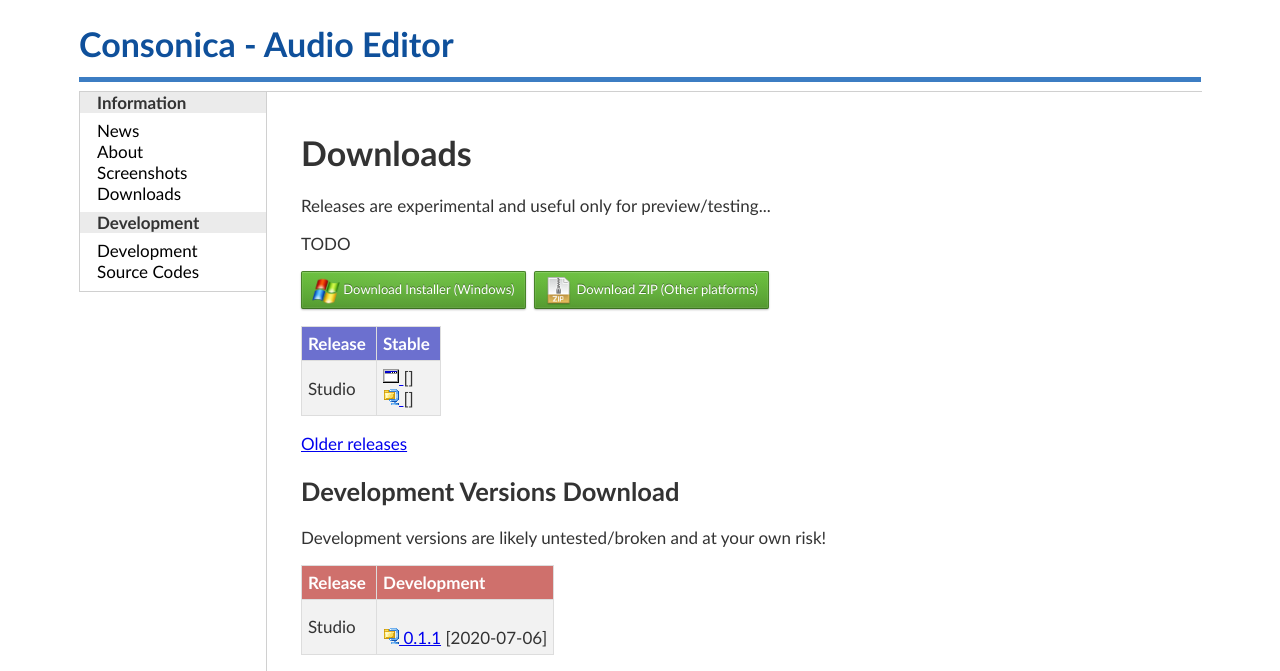
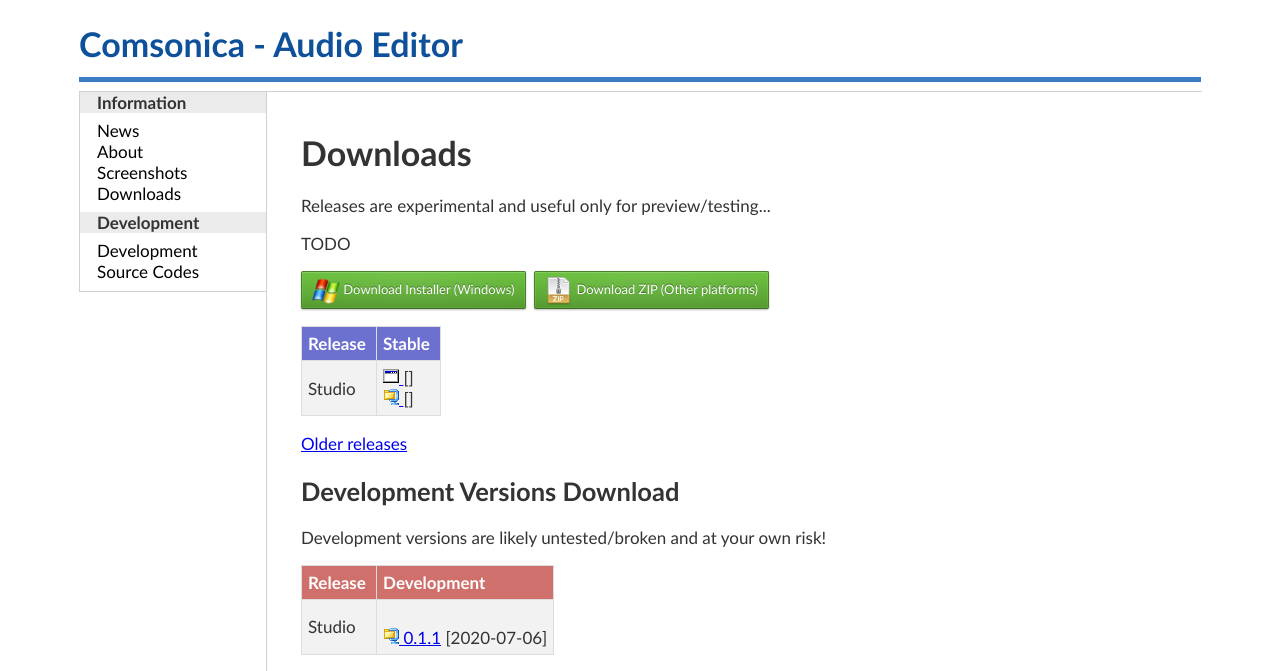
Before and after one commit to comusika/comusika-web, a PHP site: page /?downloads in a window 1280 px wide. Shown: the top 671 px of the page. Run offline with PHP 8.4, Linux system fonts and the light colour scheme; data that the repository does not hold is empty.

Commit message:
Renamed to comsonica - 2

```diff
--- a/download/download-list.php
+++ b/download/download-list.php
@@ -7,29 +7,29 @@
 //      $stb_date = '2017-01-20';
       $dev_ver = '0.1.1';
       $dev_date = '2020-07-06';
-      $dev_snap = 'SNAPSHOT-20200706';
+      $dev_snap = 'SNAPSHOT-20200708';
 
       $variants['stb'][0]['name'] = 'Windows Installer';
       $variants['stb'][0]['ver'] = $stb_ver;
       $variants['stb'][0]['date'] = $stb_date;
       $variants['stb'][0]['icon'] = 'exe';
-      $variants['stb'][0]['file'] = 'consonica-studio-'.$stb_ver.'-win32.exe';
+      $variants['stb'][0]['file'] = 'comsonica-studio-'.$stb_ver.'-win32.exe';
       $variants['stb'][1]['name'] = 'ZIP';
       $variants['stb'][1]['ver'] = $stb_ver;
       $variants['stb'][1]['date'] = $stb_date;
       $variants['stb'][1]['icon'] = 'zip';
-      $variants['stb'][1]['file'] = 'consonica-studio-'.$stb_ver.'.zip';
+      $variants['stb'][1]['file'] = 'comsonica-studio-'.$stb_ver.'.zip';
 
 /*      $variants['dev'][0]['name'] = 'Windows Installer';
       $variants['dev'][0]['ver'] = $dev_ver;
       $variants['dev'][0]['date'] = $dev_date;
       $variants['dev'][0]['icon'] = 'exe';
-      $variants['dev'][0]['file'] = 'consonica-studio-'.$dev_ver.'-'.$dev_snap.'-win32.exe'; */
+      $variants['dev'][0]['file'] = 'comsonica-studio-'.$dev_ver.'-'.$dev_snap.'-win32.exe'; */
       $variants['dev'][1]['name'] = 'ZIP';
       $variants['dev'][1]['ver'] = $dev_ver;
       $variants['dev'][1]['date'] = $dev_date;
       $variants['dev'][1]['icon'] = 'zip';
-      $variants['dev'][1]['file'] = 'consonica-studio-'.$dev_ver.'-'.$dev_snap.'.zip';
+      $variants['dev'][1]['file'] = 'comsonica-studio-'.$dev_ver.'-'.$dev_snap.'.zip';
 
       $result['studio'] = $variants;
     }
--- a/download/index.php
+++ b/download/index.php
@@ -36,7 +36,7 @@ $component = ':' . $query;
 if (empty($query)) {
   $query = '../?downloads';
 } else {
-  file_put_contents("/var/www/html/consonica/download/referer.html", date("Y-m-d H:i:s").' '.$_SERVER['REMOTE_ADDR']." ".$component." : ".$referer."<br/>\n", FILE_APPEND);
+  file_put_contents("/var/www/html/comsonica/download/referer.html", date("Y-m-d H:i:s").' '.$_SERVER['REMOTE_ADDR']." ".$component." : ".$referer."<br/>\n", FILE_APPEND);
 }
 header('Location: ' . $query);
 exit();
--- a/header.php
+++ b/header.php
@@ -11,11 +11,11 @@ if (!empty($prefix)) {
 <meta http-equiv="Content-Type" content="text/html; charset=utf-8" />
 <link rel="SHORTCUT ICON" href="bined.ico" />
 <link href="<?php echo $parentPrefix; ?>css/site.css" rel="stylesheet">
-<title>Consonica - Audio Editor</title>
+<title>Comsonica - Audio Editor</title>
 </head>
 
 <body>
-<div id="name"><h1>Consonica - Audio Editor</a></h1></div>
+<div id="name"><h1>Comsonica - Audio Editor</a></h1></div>
 <div id="divider"></div>
 
 <ul id="navmenu">
--- a/pages/about.php
+++ b/pages/about.php
@@ -1,7 +1,7 @@
 <div id="content">
 <h1>About</h1>
 
-<p>Consonica is mashup audio editor written in Java. Project is in planning stage / under construction.</p>
+<p>Comsonica is mashup audio editor written in Java. Project is in planning stage / under construction.</p>
 
 <p>Application is combination of multiple other Java audio applications.</p>
 
--- a/pages/source-codes.php
+++ b/pages/source-codes.php
@@ -3,9 +3,9 @@
 
 <table class="downloads">
 <tr><th>Library&nbsp;</th><th>Repository&nbsp;</th></tr>
-<tr><td>Consonica Studio</td><td><a href="https://github.com/consonica/consonica-studio" title="GitHub repository"><img src="images/ref/github.png" alt="[GitHub]"/> consonica/consonica-studio</a></td></tr>
+<tr><td>Comsonica Studio</td><td><a href="https://github.com/comsonica/comsonica-studio" title="GitHub repository"><img src="images/ref/github.png" alt="[GitHub]"/> comsonica/comsonica-studio</a></td></tr>
 <tr><th>Others&nbsp;</th><th>Repository&nbsp;</th></tr>
-<tr><td>Web Site</td><td><a href="https://github.com/consonica/consonica-web" title="GitHub repository"><img src="images/ref/github.png" alt="[GitHub]"/> consonica/consonica-web</a></td></tr>
+<tr><td>Web Site</td><td><a href="https://github.com/comsonica/comsonica-web" title="GitHub repository"><img src="images/ref/github.png" alt="[GitHub]"/> comsonica/comsonica-web</a></td></tr>
 </table>
 
 </div>
--- a/refer.php
+++ b/refer.php
@@ -5,6 +5,6 @@ $referer = @$_SERVER['HTTP_REFERER'];
 $remoteAddr = $_SERVER['REMOTE_ADDR'];
 $myIPs = array();
 if (!in_array($remoteAddr, $myIPs)) {
-  file_put_contents("/var/www/html/consonica/referer.html", date("Y-m-d H:i:s").": ".$remoteAddr." ".@$query." ".$referer."<br/>\n", FILE_APPEND);
+  file_put_contents("/var/www/html/comsonica/referer.html", date("Y-m-d H:i:s").": ".$remoteAddr." ".@$query." ".$referer."<br/>\n", FILE_APPEND);
 }
 ?>
```
Also changed, not shown: README.md.
